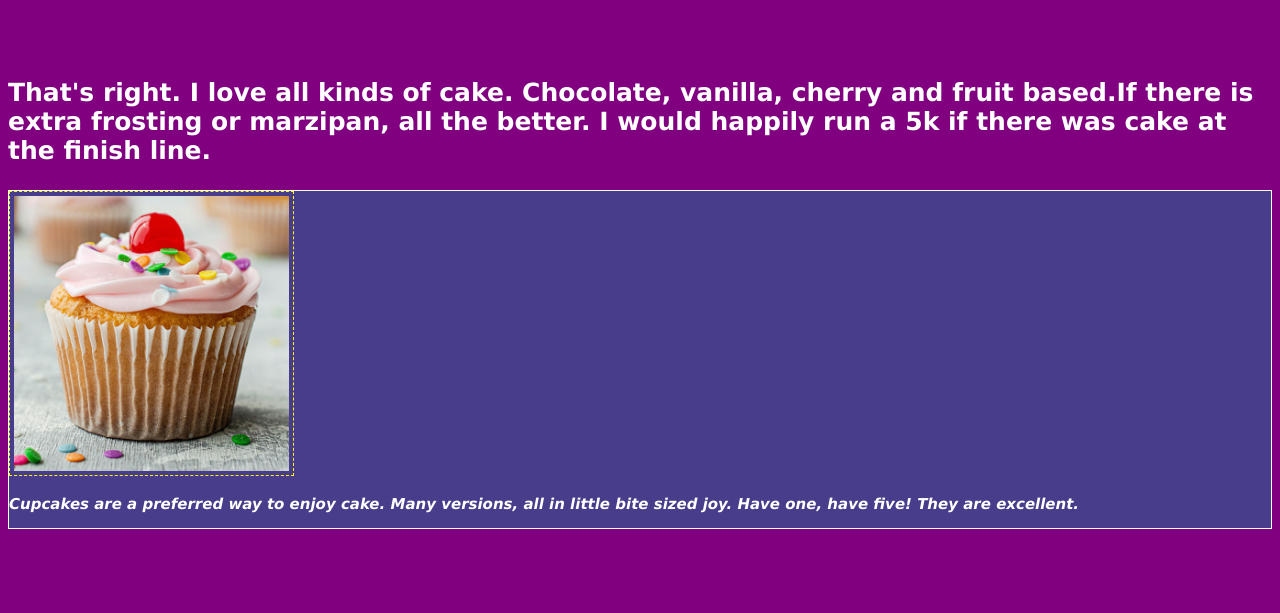
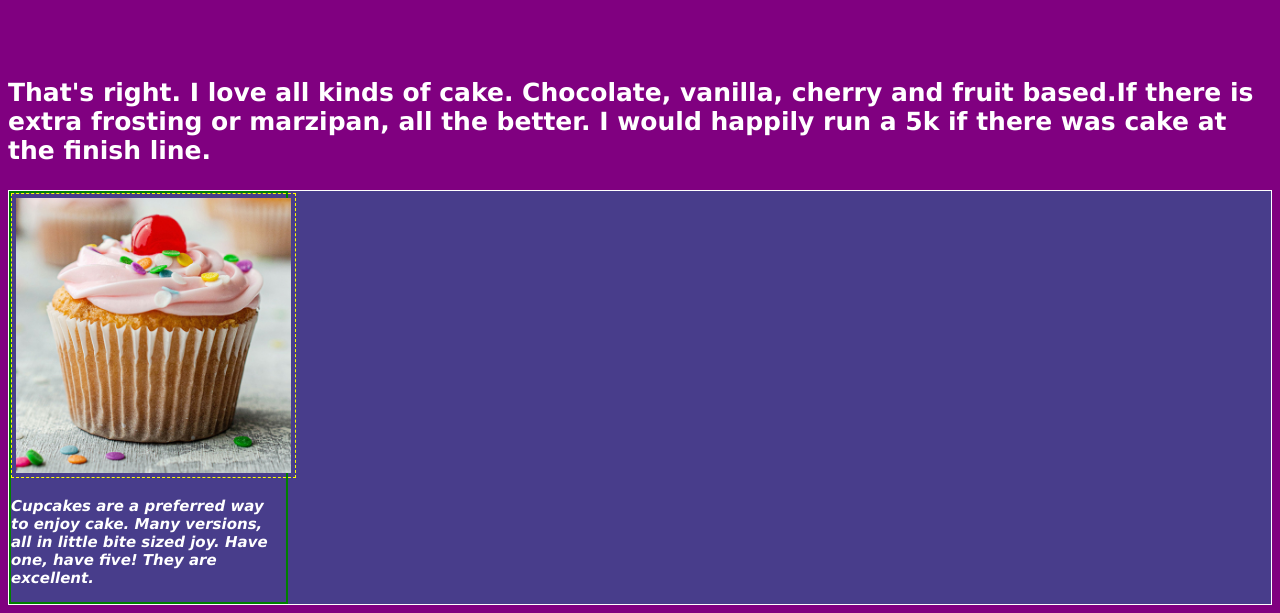
Before and after one commit to gizemnuryavas/GWDS-HTML-CSS, a plain HTML site: page cake.html in a window 1280 px wide. Shown: the part 798-1411 px from the top of the page. Before the commit the page ends 1335 px from the top, so only its background shows below. Drawn offline with Linux system fonts and the light colour scheme.

Commit message:
Update styles.css

```diff
--- a/styles.css
+++ b/styles.css
@@ -94,5 +94,10 @@ border: 1px dashed yellow;
 width: 275px;
 height: 275px;
 padding: 4px;
+}
+
+.cake-group {
+border: 2px solid green;
+width: 275px;
 
 }
```
